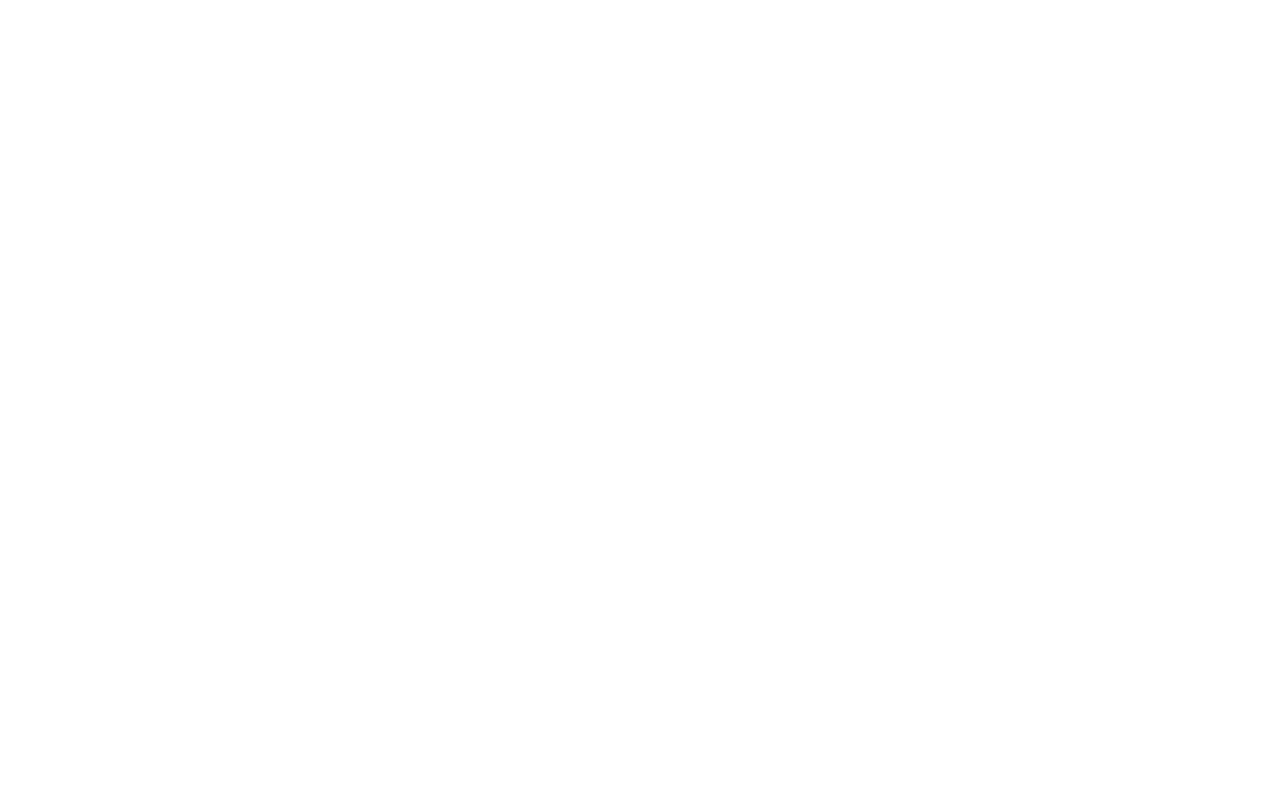
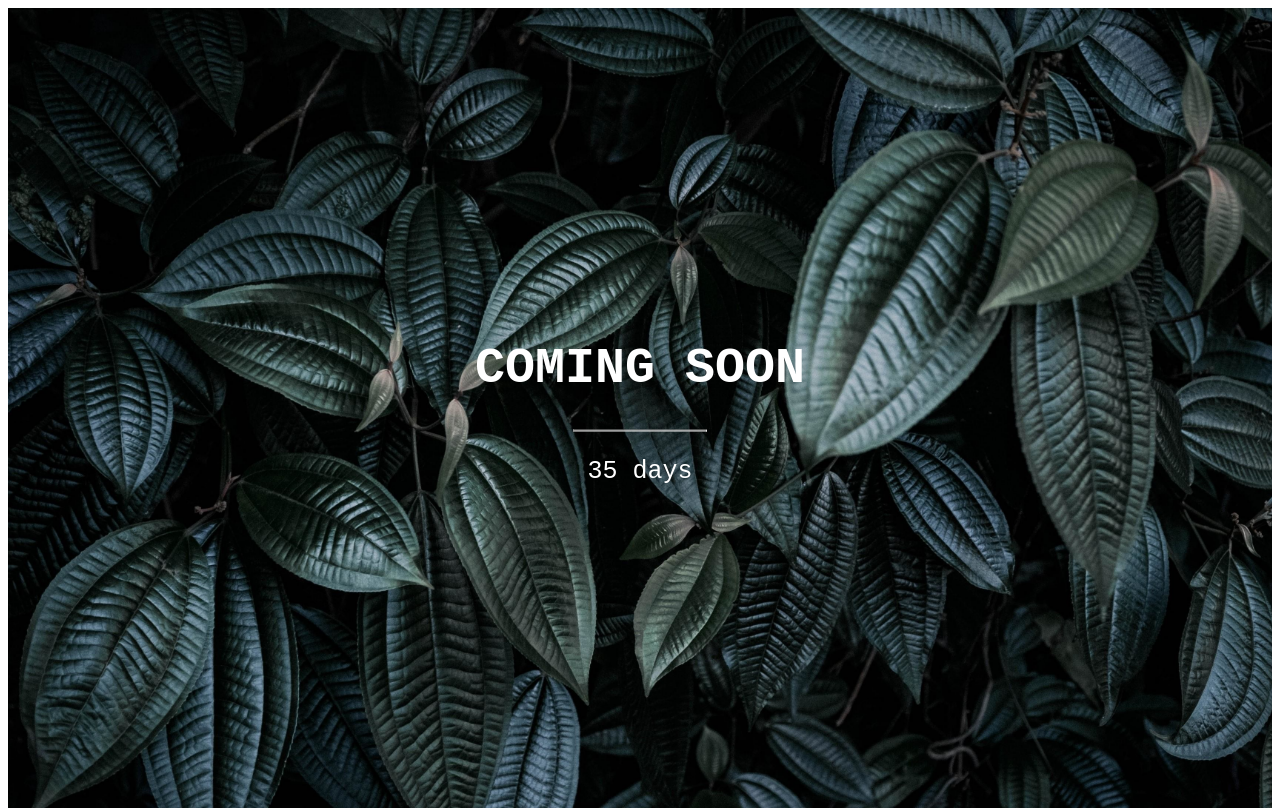
Before and after one commit to AlirezaDadrass/Resume, a plain HTML site: page index.html in a window 1280 px wide. Drawn offline with Linux system fonts and the light colour scheme.

Commit message:
Update index.html

```diff
--- a/index.html
+++ b/index.html
@@ -1,12 +1,82 @@
 <!DOCTYPE html>
 <html lang="en">
+
 <head>
     <meta charset="UTF-8">
     <meta http-equiv="X-UA-Compatible" content="IE=edge">
     <meta name="viewport" content="width=device-width, initial-scale=1.0">
-    <title>Document</title>
+    <title>COMING SOON</title>
+    <style>
+        /* Set height to 100% for body and html to enable the background image to cover the whole page: */
+        body,
+        html {
+            height: 100%
+        }
+
+        .bgimg {
+            /* Background image */
+            background-image: url('/images/bg.jpg');
+            /* Full-screen */
+            height: 100%;
+            /* Center the background image */
+            background-position: center;
+            /* Scale and zoom in the image */
+            background-size: cover;
+            /* Add position: relative to enable absolutely positioned elements inside the image (place text) */
+            position: relative;
+            /* Add a white text color to all elements inside the .bgimg container */
+            color: white;
+            /* Add a font */
+            font-family: "Courier New", Courier, monospace;
+            /* Set the font-size to 25 pixels */
+            font-size: 25px;
+        }
+
+        /* Position text in the top-left corner */
+        .topleft {
+            position: absolute;
+            top: 0;
+            left: 16px;
+        }
+
+        /* Position text in the bottom-left corner */
+        .bottomleft {
+            position: absolute;
+            bottom: 0;
+            left: 16px;
+        }
+
+        /* Position text in the middle */
+        .middle {
+            position: absolute;
+            top: 50%;
+            left: 50%;
+            transform: translate(-50%, -50%);
+            text-align: center;
+        }
+
+        /* Style the <hr> element */
+        hr {
+            margin: auto;
+            width: 40%;
+        }
+    </style>
 </head>
+
 <body>
+    <div class="bgimg">
+        <div class="topleft">
 
+        </div>
+        <div class="middle">
+            <h1>COMING SOON</h1>
+            <hr>
+            <p>35 days</p>
+        </div>
+        <div class="bottomleft">
+
+        </div>
+    </div>
 </body>
+
 </html>
```
Also changed, not shown: images/bg.jpg (added).
